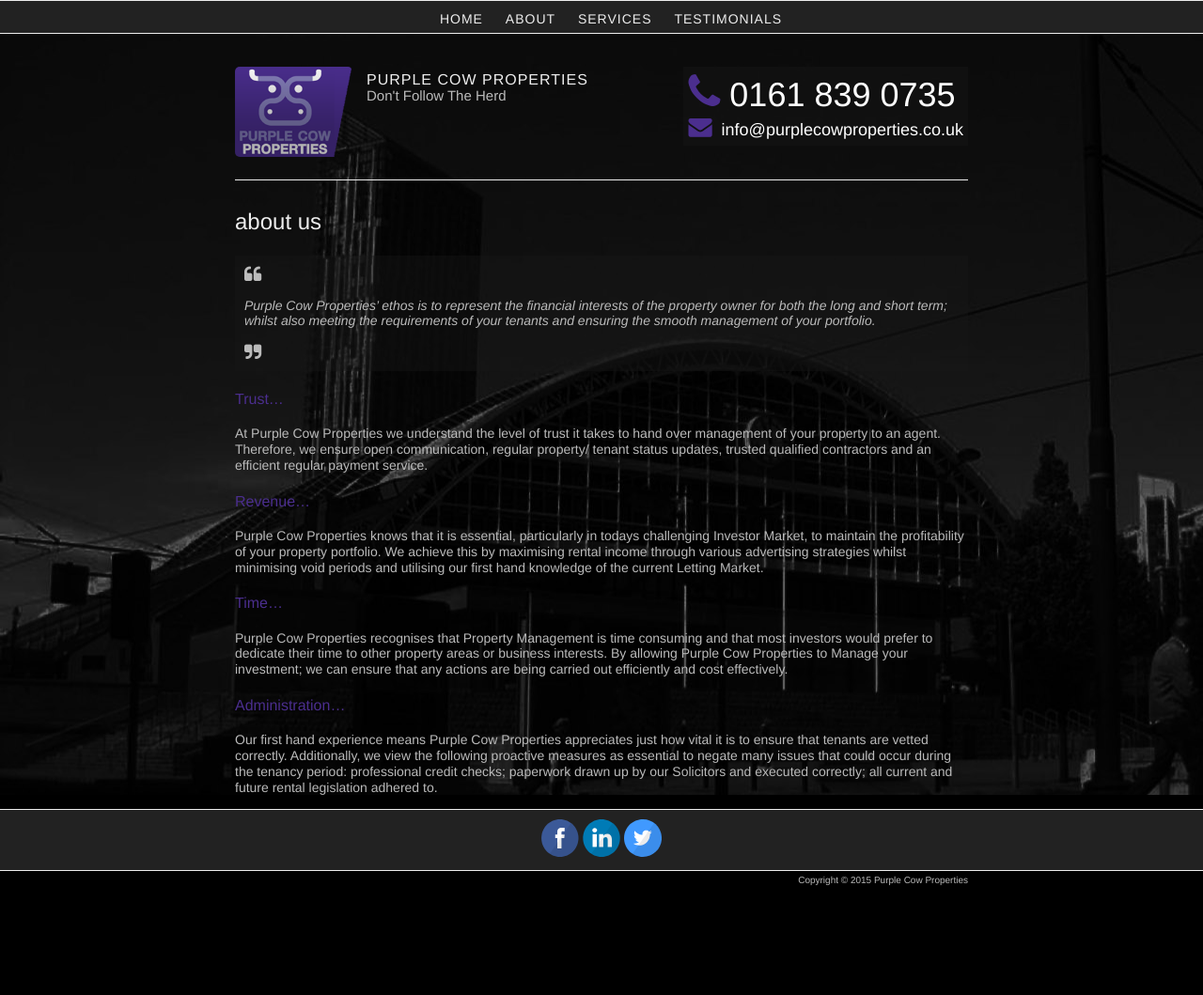
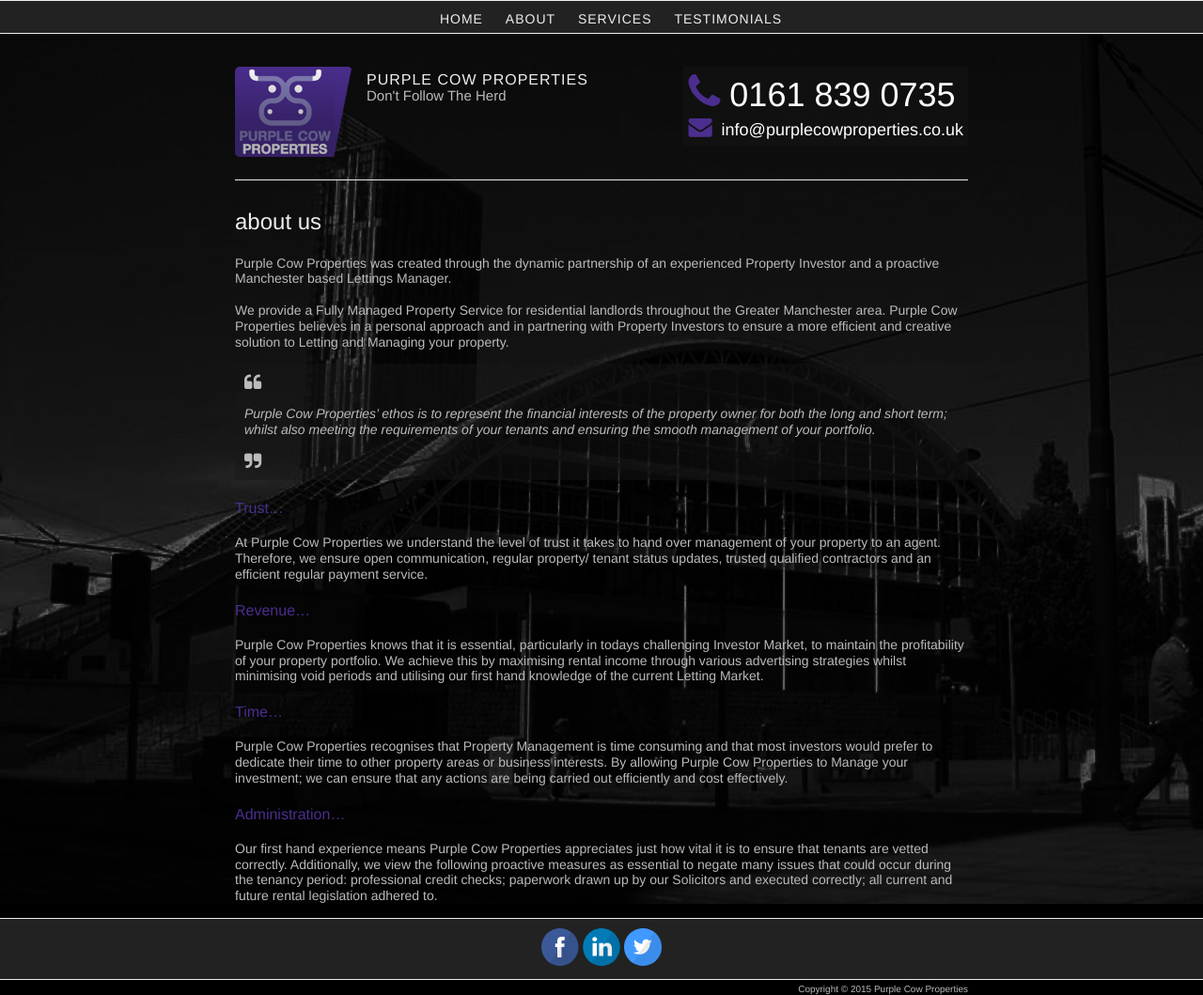
Before and after one commit to idiotandrobot/purplecowproperties.co.uk, a Jekyll site: the page built from about.md, in a window 1280 px wide. Shown: the whole page at 94% size. Built offline with Jekyll 4.4.1, drawn with Linux system fonts in a browser that asks for light colours; nearby versions of some CDN libraries; before the commit the page ends 943 px from its top, so only the background shows below that.

Commit message:
Excerpt Experiment 5

```diff
--- a/about.md
+++ b/about.md
@@ -5,7 +5,7 @@
 categories: [home, about]
 excerpt: Purple Cow Properties was created through the dynamic partnership of an experienced Property Investor and a proactive Manchester based Lettings Manager.<br/><br/>We provide a Fully Managed Property Service for residential landlords throughout the Greater Manchester area. Purple Cow Properties believes in a personal approach and in partnering with Property Investors to ensure a more efficient and creative solution to Letting and Managing your property.
 ---
-{{ excerpt }}
+{{ page.excerpt }}
 
 > Purple Cow Properties' ethos is to represent the financial interests of the property owner for both the long and short term; whilst also meeting the requirements of your tenants and ensuring the smooth management of your portfolio.
 
```
Also changed, not shown: services.md (+1 -1 lines).
